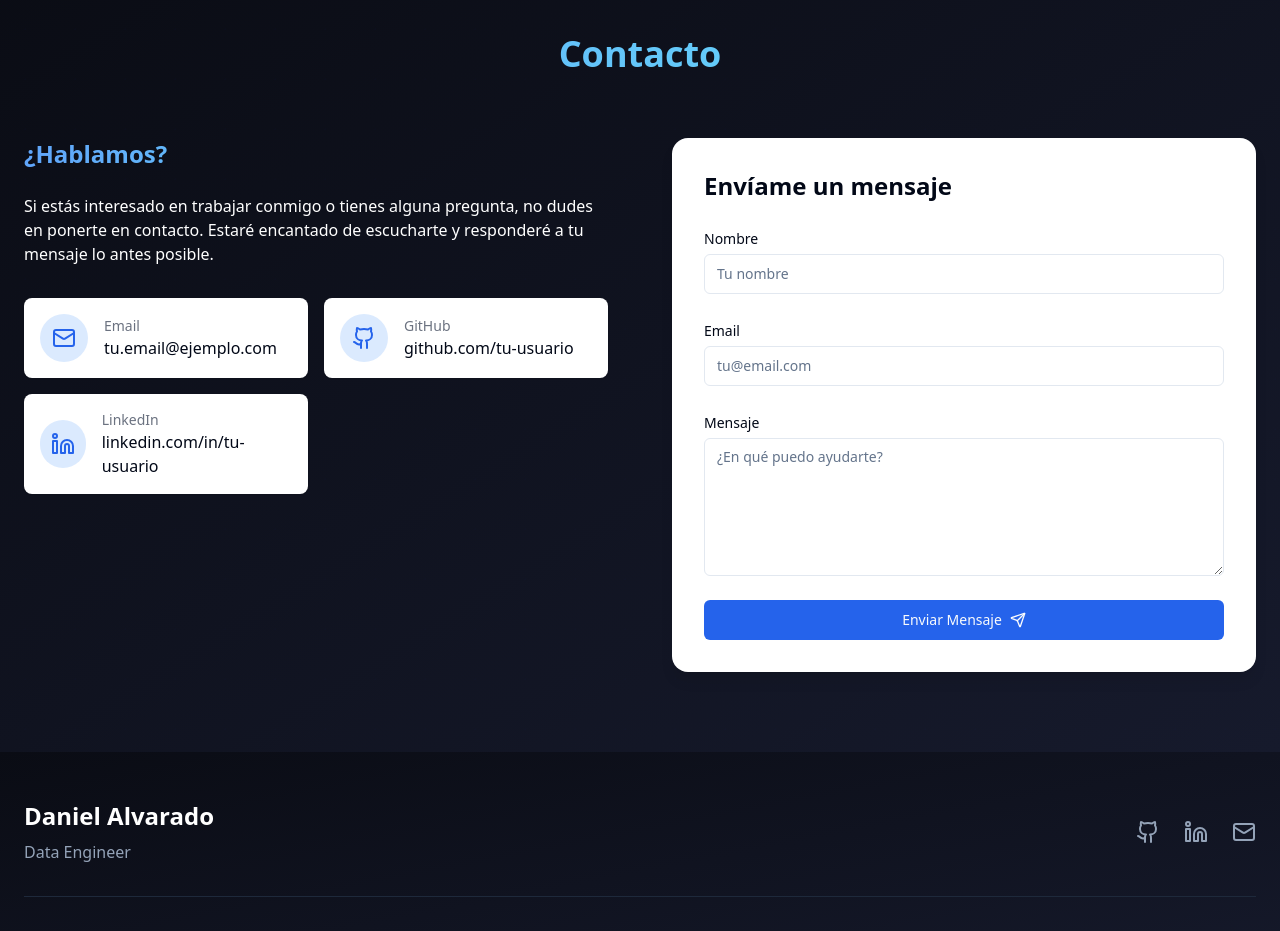
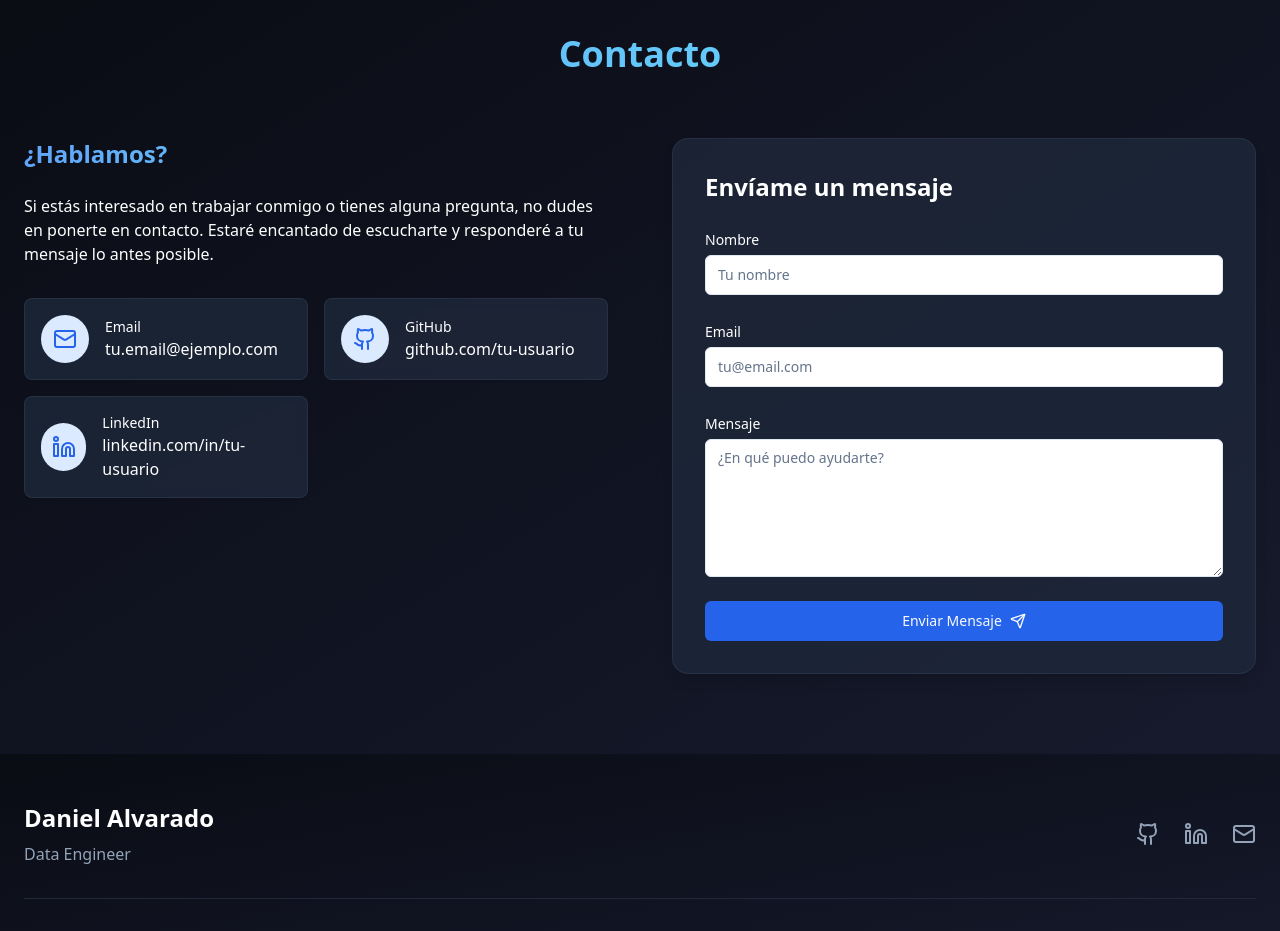
Before and after one commit to DanielDls-exe/portfolioDE, a React (Vite) app: page / in a window 1280 px wide. Shown: the part 3260-4191 px from the top of the page. Built offline with nearby package versions, Linux system fonts and the light colour scheme.

Commit message:
feat: changes

```diff
--- a/index.html
+++ b/index.html
@@ -3,7 +3,7 @@
   <head>
     <meta charset="UTF-8" />
     <meta name="viewport" content="width=device-width, initial-scale=1.0" />
-    <title>byte-beat-resume</title>
+    <title>Portfolio</title>
     <meta name="description" content="Tu descripción del proyecto" />
     <meta name="author" content="Tu Nombre o Compañía" />
 
--- a/src/components/Contact.tsx
+++ b/src/components/Contact.tsx
@@ -20,14 +20,14 @@ const ContactItem: React.FC<{
     href={href}
     target="_blank"
     rel="noopener noreferrer"
-    className="flex items-center gap-4 p-4 rounded-lg bg-white dark:bg-slate-800 shadow-sm hover:shadow-md transition-shadow"
+    className="flex items-center gap-4 p-4 rounded-lg bg-slate-800/80 border border-slate-700/50 hover:bg-slate-700/90 hover:text-slate-50 transition-all duration-300 hover:-translate-y-1 backdrop-blur-sm shadow-lg shadow-sm hover:shadow-md transition-shadow"
   >
     <div className="h-12 w-12 rounded-full bg-blue-100 dark:bg-blue-900/30 flex items-center justify-center text-blue-600 dark:text-blue-400">
       {icon}
     </div>
     <div>
-      <div className="text-sm text-gray-500 dark:text-gray-400">{title}</div>
-      <div className="font-medium dark:text-white">{value}</div>
+      <div className="text-sm text-white">{title}</div>
+      <div className="font-medium text-white">{value}</div>
     </div>
   </a>
 );
@@ -183,7 +183,7 @@ const Contact: React.FC = () => {
             viewport={{ once: true }}
           >
             <h3 className="text-2xl font-bold mb-6 bg-clip-text text-transparent bg-gradient-to-r from-blue-400 to-cyan-300">¿Hablamos?</h3>
-            <p className="text-gray-600 text-white mb-8">
+            <p className="text-white mb-8">
               Si estás interesado en trabajar conmigo o tienes alguna pregunta, no dudes en ponerte en contacto. Estaré encantado de escucharte y responderé a tu mensaje lo antes posible.
             </p>
 
@@ -207,10 +207,10 @@ const Contact: React.FC = () => {
             transition={{ duration: 0.7 }}
             viewport={{ once: true }}
           >
-            <div className="bg-white dark:bg-slate-900 rounded-2xl shadow-lg p-8">
-              <h3 className="text-2xl font-bold mb-6 dark:text-white">Envíame un mensaje</h3>
+            <div className="bg-slate-800/80 border border-slate-700/50 rounded-2xl shadow-lg p-8">
+              <h3 className="text-2xl font-bold mb-6 text-white">Envíame un mensaje</h3>
 
-              <form onSubmit={handleSubmit} className="space-y-6">
+              <form onSubmit={handleSubmit} className="space-y-6 text-white">
                 <div>
                   <Label htmlFor="name">Nombre</Label>
                   <Input
--- a/src/components/Projects.tsx
+++ b/src/components/Projects.tsx
@@ -114,8 +114,6 @@ const Projects: React.FC = () => {
             </Button>
           ))}
         </div>
-
-        {/* ... resto del componente ... */}
         <div className="grid grid-cols-1 md:grid-cols-2 lg:grid-cols-3 gap-6">
           {filteredProjects.map((project) => (
             <motion.div
```
